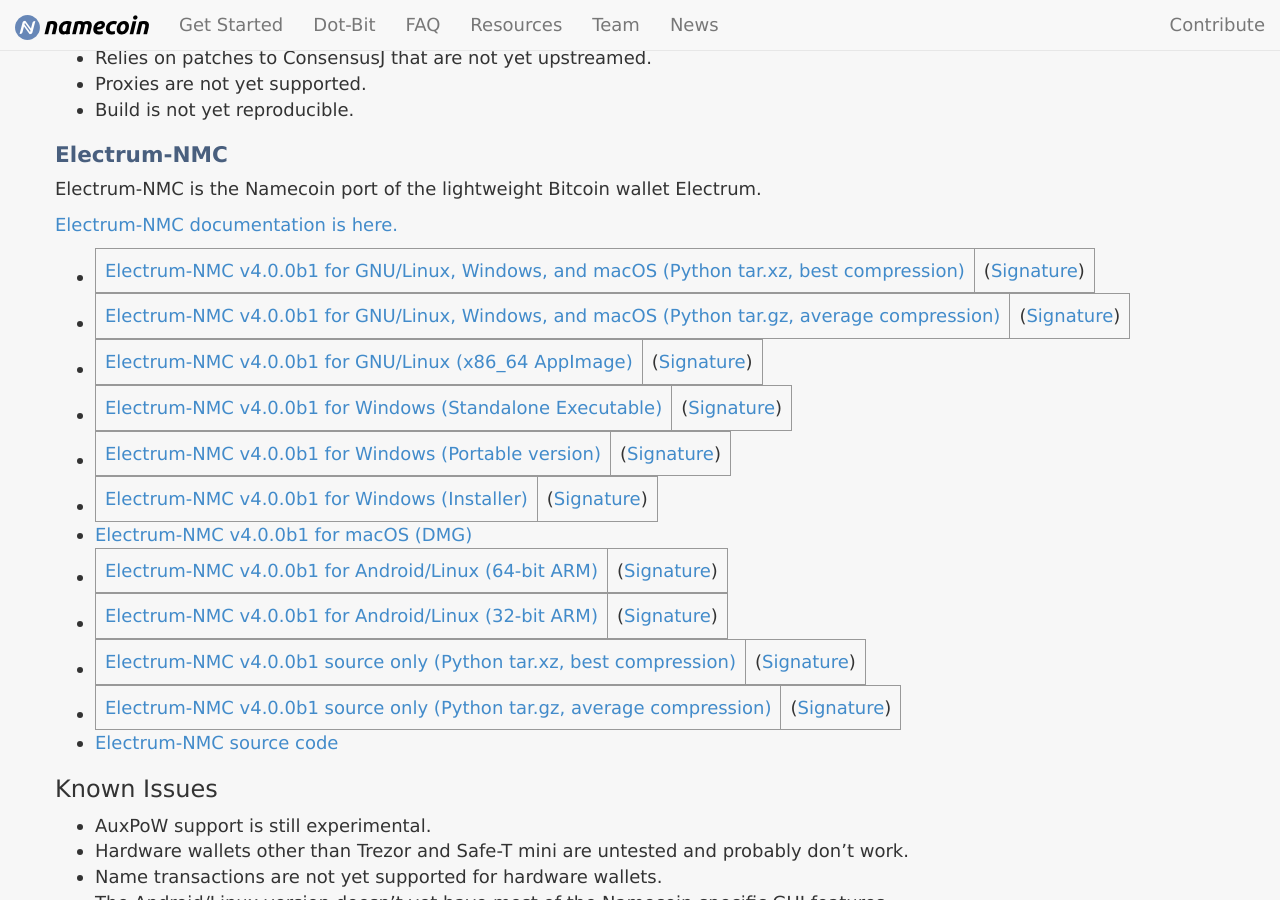
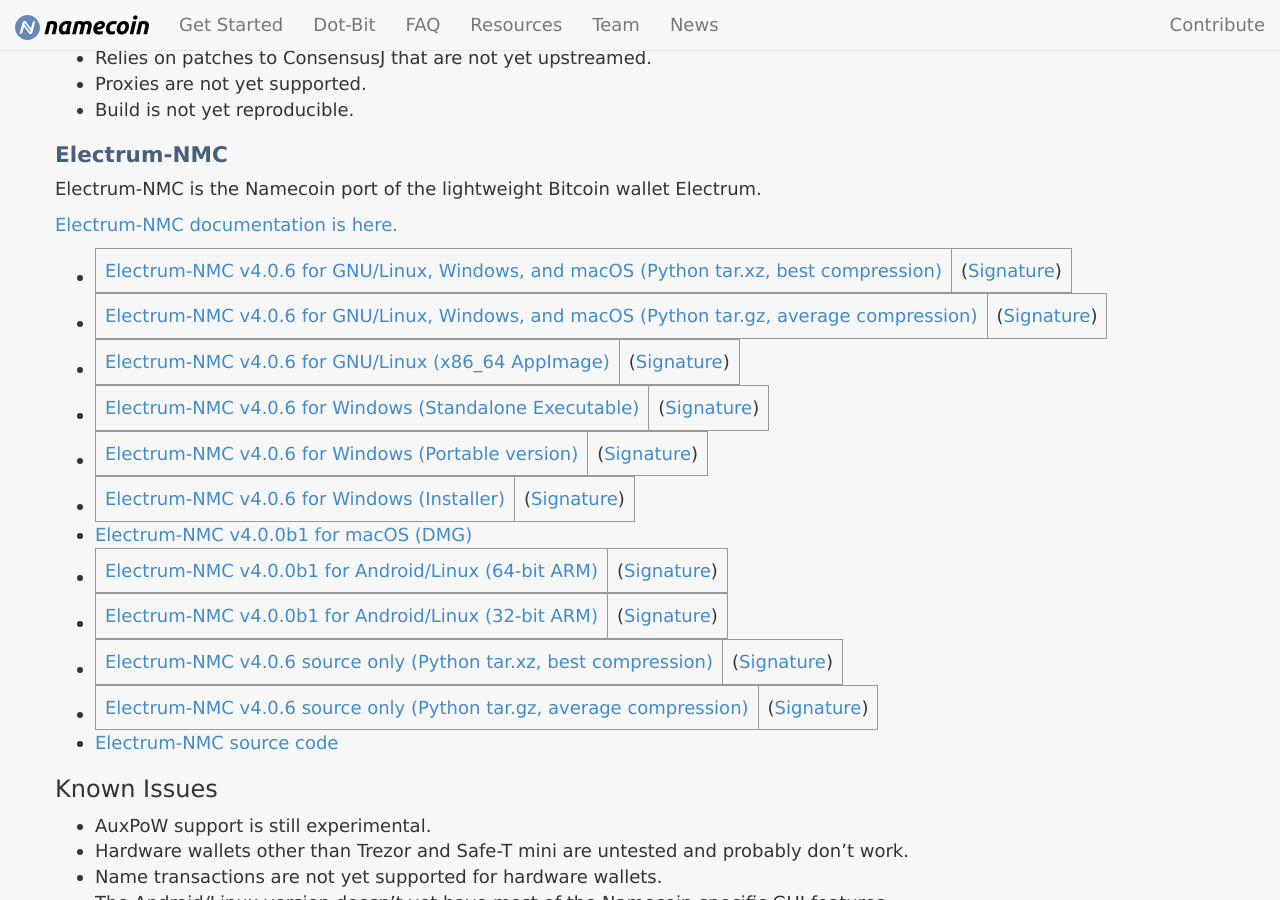
Before and after one commit to JeremyRand/namecoin.org, a Jekyll site: the page built from download/betas/index.md, in a window 1280 px wide and 900 px high, scrolled down 1817 px. Built offline with Jekyll 4.4.1, drawn with Linux system fonts in a browser that asks for light colours.

Commit message:
Release Electrum-NMC v4.0.6
Changelog and update notification are missing, will be added later.

```diff
--- a/download/betas/index.md
+++ b/download/betas/index.md
@@ -69,17 +69,17 @@ Electrum-NMC is the Namecoin port of the lightweight Bitcoin wallet Electrum.
 
 [Electrum-NMC documentation is here.]({{ "/docs/electrum-nmc/" | relative_url }})
 
-* [Electrum-NMC v4.0.0b1 for GNU/Linux, Windows, and macOS (Python tar.xz, best compression)]({{ site.files_url }}/files/electrum-nmc/electrum-nmc-4.0.0b1/Electrum-NMC-4.0.0b1.tar.xz) | ([Signature]({{ site.files_url }}/files/electrum-nmc/electrum-nmc-4.0.0b1/Electrum-NMC-4.0.0b1.tar.xz.asc))
-* [Electrum-NMC v4.0.0b1 for GNU/Linux, Windows, and macOS (Python tar.gz, average compression)]({{ site.files_url }}/files/electrum-nmc/electrum-nmc-4.0.0b1/Electrum-NMC-4.0.0b1.tar.gz) | ([Signature]({{ site.files_url }}/files/electrum-nmc/electrum-nmc-4.0.0b1/Electrum-NMC-4.0.0b1.tar.gz.asc))
-* [Electrum-NMC v4.0.0b1 for GNU/Linux (x86_64 AppImage)]({{ site.files_url }}/files/electrum-nmc/electrum-nmc-4.0.0b1/electrum-nmc-nc4.0.0b1-x86_64.AppImage) | ([Signature]({{ site.files_url }}/files/electrum-nmc/electrum-nmc-4.0.0b1/electrum-nmc-nc4.0.0b1-x86_64.AppImage.asc))
-* [Electrum-NMC v4.0.0b1 for Windows (Standalone Executable)]({{ site.files_url }}/files/electrum-nmc/electrum-nmc-4.0.0b1/electrum-nmc-nc4.0.0b1.exe) | ([Signature]({{ site.files_url }}/files/electrum-nmc/electrum-nmc-4.0.0b1/electrum-nmc-nc4.0.0b1.exe.asc))
-* [Electrum-NMC v4.0.0b1 for Windows (Portable version)]({{ site.files_url }}/files/electrum-nmc/electrum-nmc-4.0.0b1/electrum-nmc-nc4.0.0b1-portable.exe) | ([Signature]({{ site.files_url }}/files/electrum-nmc/electrum-nmc-4.0.0b1/electrum-nmc-nc4.0.0b1-portable.exe.asc))
-* [Electrum-NMC v4.0.0b1 for Windows (Installer)]({{ site.files_url }}/files/electrum-nmc/electrum-nmc-4.0.0b1/electrum-nmc-nc4.0.0b1-setup.exe) | ([Signature]({{ site.files_url }}/files/electrum-nmc/electrum-nmc-4.0.0b1/electrum-nmc-nc4.0.0b1-setup.exe.asc))
+* [Electrum-NMC v4.0.6 for GNU/Linux, Windows, and macOS (Python tar.xz, best compression)]({{ site.files_url }}/files/electrum-nmc/electrum-nmc-4.0.6/Electrum-NMC-4.0.6.tar.xz) | ([Signature]({{ site.files_url }}/files/electrum-nmc/electrum-nmc-4.0.6/Electrum-NMC-4.0.6.tar.xz.asc))
+* [Electrum-NMC v4.0.6 for GNU/Linux, Windows, and macOS (Python tar.gz, average compression)]({{ site.files_url }}/files/electrum-nmc/electrum-nmc-4.0.6/Electrum-NMC-4.0.6.tar.gz) | ([Signature]({{ site.files_url }}/files/electrum-nmc/electrum-nmc-4.0.6/Electrum-NMC-4.0.6.tar.gz.asc))
+* [Electrum-NMC v4.0.6 for GNU/Linux (x86_64 AppImage)]({{ site.files_url }}/files/electrum-nmc/electrum-nmc-4.0.6/electrum-nmc-nc4.0.6-x86_64.AppImage) | ([Signature]({{ site.files_url }}/files/electrum-nmc/electrum-nmc-4.0.6/electrum-nmc-nc4.0.6-x86_64.AppImage.asc))
+* [Electrum-NMC v4.0.6 for Windows (Standalone Executable)]({{ site.files_url }}/files/electrum-nmc/electrum-nmc-4.0.6/electrum-nmc-nc4.0.6.exe) | ([Signature]({{ site.files_url }}/files/electrum-nmc/electrum-nmc-4.0.6/electrum-nmc-nc4.0.6.exe.asc))
+* [Electrum-NMC v4.0.6 for Windows (Portable version)]({{ site.files_url }}/files/electrum-nmc/electrum-nmc-4.0.6/electrum-nmc-nc4.0.6-portable.exe) | ([Signature]({{ site.files_url }}/files/electrum-nmc/electrum-nmc-4.0.6/electrum-nmc-nc4.0.6-portable.exe.asc))
+* [Electrum-NMC v4.0.6 for Windows (Installer)]({{ site.files_url }}/files/electrum-nmc/electrum-nmc-4.0.6/electrum-nmc-nc4.0.6-setup.exe) | ([Signature]({{ site.files_url }}/files/electrum-nmc/electrum-nmc-4.0.6/electrum-nmc-nc4.0.6-setup.exe.asc))
 * [Electrum-NMC v4.0.0b1 for macOS (DMG)]({{ site.files_url }}/files/electrum-nmc/electrum-nmc-4.0.0b1/electrum-nmc-nc4.0.0b1.dmg)
 * [Electrum-NMC v4.0.0b1 for Android/Linux (64-bit ARM)]({{ site.files_url }}/files/electrum-nmc/electrum-nmc-4.0.0b1/Electrum_NMC-4.0.0.1-arm64-v8a-debug.apk) | ([Signature]({{ site.files_url }}/files/electrum-nmc/electrum-nmc-4.0.0b1/Electrum_NMC-4.0.0.1-arm64-v8a-debug.apk.asc))
 * [Electrum-NMC v4.0.0b1 for Android/Linux (32-bit ARM)]({{ site.files_url }}/files/electrum-nmc/electrum-nmc-4.0.0b1/Electrum_NMC-4.0.0.1-armeabi-v7a-debug.apk) | ([Signature]({{ site.files_url }}/files/electrum-nmc/electrum-nmc-4.0.0b1/Electrum_NMC-4.0.0.1-armeabi-v7a-debug.apk.asc))
-* [Electrum-NMC v4.0.0b1 source only (Python tar.xz, best compression)]({{ site.files_url }}/files/electrum-nmc/electrum-nmc-4.0.0b1/Electrum-NMC-4.0.0b1-src.tar.xz) | ([Signature]({{ site.files_url }}/files/electrum-nmc/electrum-nmc-4.0.0b1/Electrum-NMC-4.0.0b1-src.tar.xz.asc))
-* [Electrum-NMC v4.0.0b1 source only (Python tar.gz, average compression)]({{ site.files_url }}/files/electrum-nmc/electrum-nmc-4.0.0b1/Electrum-NMC-4.0.0b1-src.tar.gz) | ([Signature]({{ site.files_url }}/files/electrum-nmc/electrum-nmc-4.0.0b1/Electrum-NMC-4.0.0b1-src.tar.gz.asc))
+* [Electrum-NMC v4.0.6 source only (Python tar.xz, best compression)]({{ site.files_url }}/files/electrum-nmc/electrum-nmc-4.0.6/Electrum-NMC-4.0.6-src.tar.xz) | ([Signature]({{ site.files_url }}/files/electrum-nmc/electrum-nmc-4.0.6/Electrum-NMC-4.0.6-src.tar.xz.asc))
+* [Electrum-NMC v4.0.6 source only (Python tar.gz, average compression)]({{ site.files_url }}/files/electrum-nmc/electrum-nmc-4.0.6/Electrum-NMC-4.0.6-src.tar.gz) | ([Signature]({{ site.files_url }}/files/electrum-nmc/electrum-nmc-4.0.6/Electrum-NMC-4.0.6-src.tar.gz.asc))
 * [Electrum-NMC source code](https://github.com/namecoin/electrum-nmc/)
 
 ### Known Issues
```
Also changed, not shown: _posts/2023-12-23-electrum-nmc-v4.0.6-released.md (added, +12 -0 lines).
